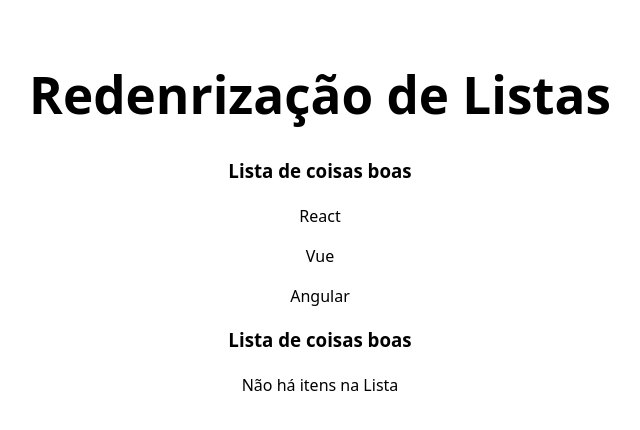
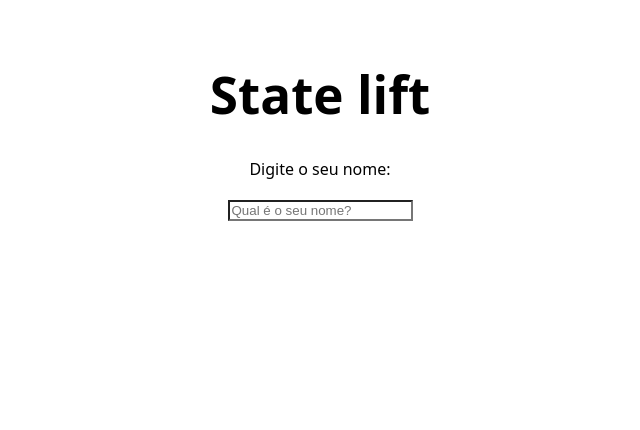
Before and after one commit to kawecz/React, a React (Vite) app in the folder meu_projeto/meu-projeto/: page / in a window 1280 px wide. Shown: the top 430 px of the page, without its empty margins (320-960 px from the left). Built offline with nearby package versions, Linux system fonts and the light colour scheme.

Commit message:
State Lift

```diff
--- a/meu_projeto/meu-projeto/src/App.jsx
+++ b/meu_projeto/meu-projeto/src/App.jsx
@@ -1,13 +1,17 @@
+import { useState } from "react";
+import SeuNome from "./components/SeuNome";
+import Saudacao from "./components/Saudacao";
+
 import "./App.css";
-import Lista from "./components/Lista";
+
 function App() {
-  const meusItens = ["React", "Vue", "Angular"];
+  const [nome, setNome] = useState();
 
   return (
     <>
-      <h1>Redenrização de Listas</h1>
-      <Lista itens={meusItens}/>
-      <Lista itens={[]}/>
+      <h1>State lift</h1>
+      <SeuNome setNome={setNome} />
+      <Saudacao nome = {nome}/>
     </>
   );
 }
--- /dev/null
+++ b/meu_projeto/meu-projeto/src/components/Saudacao.jsx
@@ -0,0 +1,9 @@
+function Saudacao({ nome }) {
+  function gerarSaudacao(algumNome) {
+    return `Olá, ${algumNome}`;
+  }
+
+  return <> {nome && <p>{gerarSaudacao(nome)}</p>} </>;
+}
+
+export default Saudacao;
--- /dev/null
+++ b/meu_projeto/meu-projeto/src/components/SeuNome.jsx
@@ -0,0 +1,10 @@
+function SeuNome({ setNome }) {
+  return (
+    <>
+      <p>Digite o seu nome:</p>
+      <input type="text" placeholder="Qual é o seu nome?" onChange={(e)=> setNome(e.target.value)} />
+    </>
+  );
+}
+
+export default SeuNome;
--- a/meu_projeto/meu-projeto/src/index.css
+++ b/meu_projeto/meu-projeto/src/index.css
@@ -1,6 +1,7 @@
 * {
   background: #fff;
   transition: all 2.2s;
+  color: #000;
 }
 
 :root {
```
